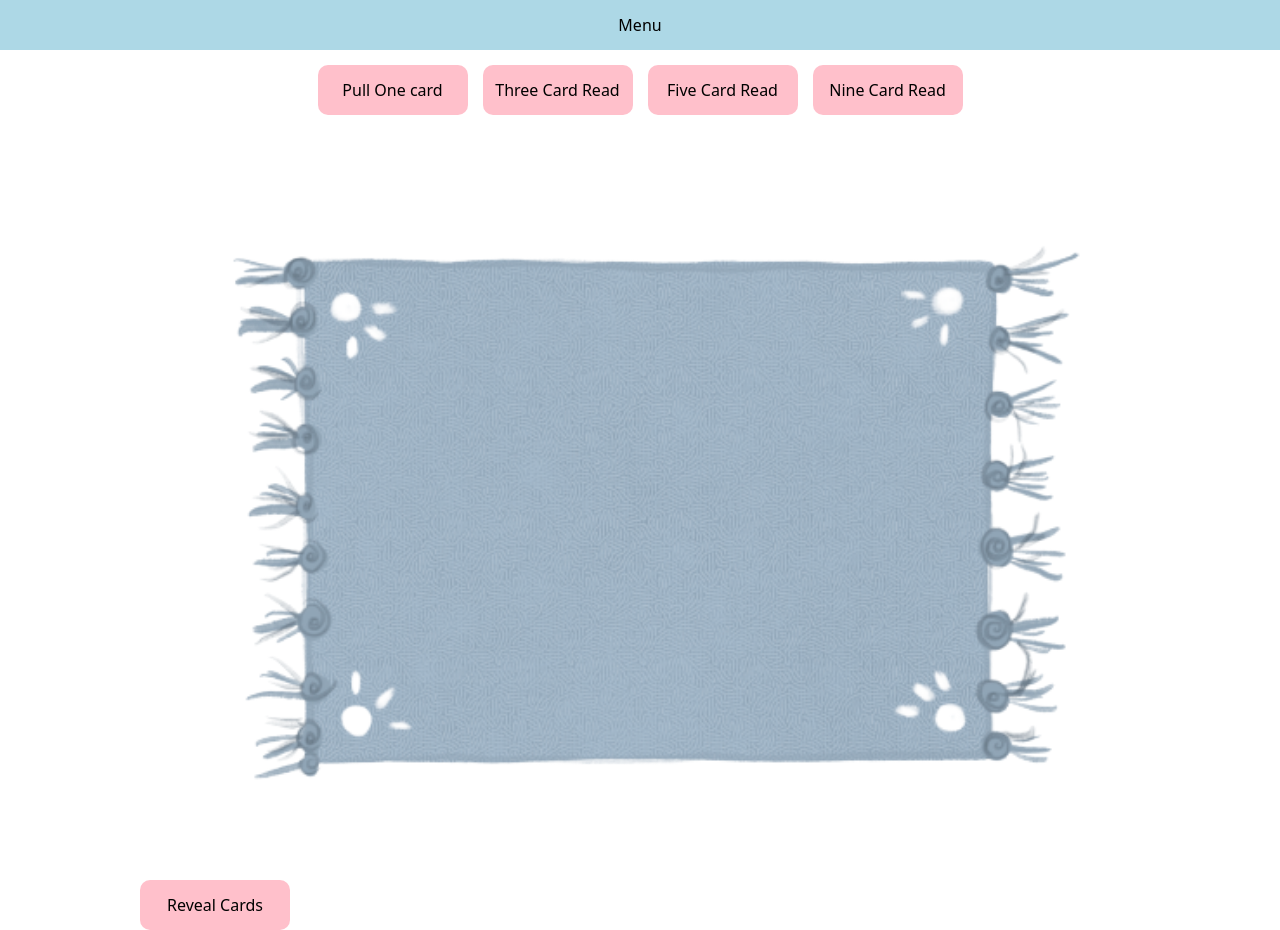
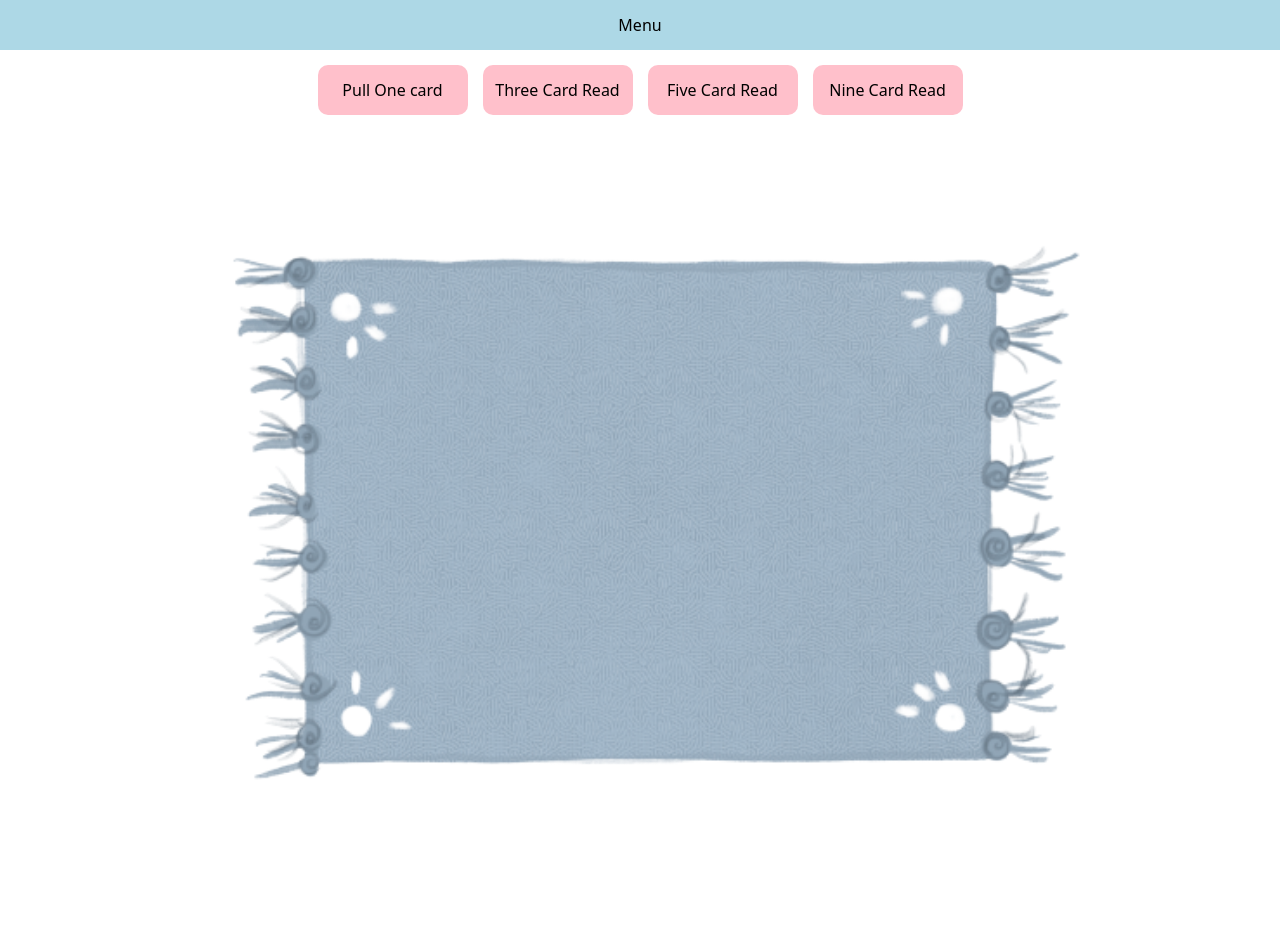
Before and after one commit to madeleine-patience/Considerate-Cat-Tarot-App, a React (Vite) app: page /tarotRead in a window 1280 px wide. After the commit the page ends 880 px from the top, so only its background shows below. Built offline with nearby package versions, Linux system fonts and the light colour scheme.

Commit message:
Got of UUIDs on one page, fixed tarotread bugs, positioned some buttons, and went on a rescue mission to save EDDIE! (Spoiler alert, we saved him).

```diff
--- a/src/components/TarotCardDetails.tsx
+++ b/src/components/TarotCardDetails.tsx
@@ -52,11 +52,11 @@ const MainContent = styled("div")({
 function TarotCard({ data }: TarotCardProps) {
   const [showCatInfo, selectedCatId, handleShowCatInfo] = useDisplayCatInfo();
 
-  function catLookup(image: string) {
+  function catLookup(image: string[]) {
     const findTheCat = catData.cats.find((cat) => cat.image === image);
     handleShowCatInfo(findTheCat);
   }
-
+  console.log(data);
   return (
     <ModalContainer>
       {!showCatInfo && (
@@ -74,8 +74,12 @@ function TarotCard({ data }: TarotCardProps) {
                 {data.catImage && <p>Cats Present: </p>}
                 <CatContainer>
                   {data.catImage &&
-                    data.catImage.map((image: string) => (
-                      <CatButton image={image} catLookup={catLookup} />
+                    data.catImage.map((image: string, index: number) => (
+                      <CatButton
+                        image={image}
+                        catLookup={catLookup}
+                        key={image + index}
+                      />
                     ))}
                 </CatContainer>
               </div>
--- a/src/data/tarotCardData.ts
+++ b/src/data/tarotCardData.ts
@@ -294,7 +294,6 @@ const tarotDeck = {
       suit: "Cups",
       imageFileName: "/artwork/25.jpg",
       catImage: ["/Cats/Cole.jpg", "/Cats/Elmer.jpg"],
-
     },
     {
       id: 26,
@@ -408,7 +407,7 @@ const tarotDeck = {
       imageFileName: "/artwork/36.jpg",
       suit: "Cups",
 
-      catImage: "/Cats/Eddie.jpg",
+      catImage: ["/Cats/Eddie.jpg"],
     },
     {
       id: 37,
@@ -429,7 +428,7 @@ const tarotDeck = {
       imageFileName: "/artwork/38.jpg",
       suit: "Pentacles",
 
-      catImage: ["/Cats/Doogie.jpg", "/Cats/Chloe.jpg" ],
+      catImage: ["/Cats/Doogie.jpg", "/Cats/Chloe.jpg"],
     },
     {
       id: 39,
--- a/src/hooks/displayTarotInfo.tsx
+++ b/src/hooks/displayTarotInfo.tsx
@@ -5,11 +5,12 @@ function useDisplayTarotInfo(cardNumber: number) {
   const [showHide, setShowHide] = React.useState(false);
 
   function setTarotInfo(cardNumber: number) {
+    console.log("hello chat");
     setShowHide(!showHide);
     setShowNumber(cardNumber);
   }
 
-  return [showNumber, showHide, setTarotInfo] as const;
+  return [showNumber, showHide, setTarotInfo, setShowHide] as const;
 }
 
 export default useDisplayTarotInfo;
--- a/src/pages/TarotRead.tsx
+++ b/src/pages/TarotRead.tsx
@@ -7,7 +7,6 @@ import TarotFront from "../components/TarotCard";
 import { useNavigate } from "react-router-dom";
 import useDisplayTarotInfo from "../hooks/displayTarotInfo";
 import Menu from "../components/Menu";
-import { v4 as uuidv4 } from "uuid";
 import { styled } from "@mui/system";
 
 const ButtonContainer = styled("div")(({ theme }) => ({
@@ -58,8 +57,9 @@ const DialogContent = styled("div")(({ theme }) => ({
 function TarotRead() {
   const navigate = useNavigate();
   const [randomTarotNumbers, setRandomTarotNumbers] = useState<number[]>([]);
-  let [showTarotInfo, setShowTarotInfo] = useState(false);
-  const [showNumber, showHide, setTarotInfo] = useDisplayTarotInfo(0);
+  const [showTarotInfo, setShowTarotInfo] = useState(false);
+  const [showNumber, showHide, setTarotInfo, setShowHide] =
+    useDisplayTarotInfo(0);
   const [lengthOfTarotRead, setLengthOfTarotRead] = useState(0);
 
   interface RenderedStyle {
@@ -99,35 +99,40 @@ function TarotRead() {
   // Function that shows the card clicked by taking in the card number and updating state of setShowNumber2
   function revealTarotInformation(cardNumber: number) {
     setTarotInfo(cardNumber);
+    setShowHide(true);
   }
 
   // a function to pull the right about of cards but only display them cardback face up.
-
   const cardsNotRevealed = randomTarotNumbers.map((tarotFront, index) => {
     return (
       <TarotFront
         style={{ width: "100%" }}
-        key={uuidv4()}
+        key={tarotFront.toString()}
         onClick={() => revealTarotInformation(data.tarotDeck[tarotFront].id)}
         imageSrc={data.tarotDeck[0].imageFileName}
       />
     );
   });
 
-  function updateStatOfCard(newNum: number) {
+  function updateStateOfCard(newNum: number) {
     setShowTarotInfo(true);
     revealTarotInformation(newNum);
   }
 
   const cardsRevealed = randomTarotNumbers.map((tarotFront) => {
+    console.log(tarotFront);
     return (
       <TarotFront
-        key={uuidv4()}
+        key={data.tarotDeck[tarotFront].id + "-cardsRevealed"}
         imageSrc={data.tarotDeck[tarotFront].imageFileName}
-        onClick={() => updateStatOfCard(showNumber)}
+        onClick={() => updateStateOfCard(tarotFront)}
       />
     );
   });
+
+  const clearMyTarotRead = () => {
+    setRandomTarotNumbers([]);
+  };
 
   const buttonInfo = [
     { buttonname: "Pull One card", cardreadLength: 1 },
@@ -138,7 +143,7 @@ function TarotRead() {
   const tarotReadButtons = buttonInfo.map((cardRead) => {
     return (
       <Button
-        key={cardRead.buttonname}
+        key={cardRead.cardreadLength}
         buttonName={cardRead.buttonname}
         onClick={() => {
           getCards(cardRead.cardreadLength);
@@ -146,7 +151,6 @@ function TarotRead() {
       ></Button>
     );
   });
-  console.log(showHide);
   return (
     <>
       <Menu />
@@ -156,7 +160,7 @@ function TarotRead() {
           <DialogContent>
             <Button
               buttonName="X"
-              onClick={() => setShowTarotInfo(true)}
+              onClick={() => setShowTarotInfo(false)}
               style={{
                 borderRadius: "100px",
                 width: "34px",
@@ -188,10 +192,22 @@ function TarotRead() {
           </div>
         )}
         <Matt src="/Art/matt.png"></Matt>
-        <Button
-          buttonName="Reveal Cards"
-          onClick={() => setTarotInfo(showNumber)}
-        ></Button>
+        {showHide ||
+          (randomTarotNumbers[0] && (
+            <Button
+              style={{ margin: "auto" }}
+              buttonName="Reveal Cards"
+              onClick={() => setTarotInfo(showNumber)}
+            ></Button>
+          ))}
+
+        {showHide && randomTarotNumbers[0] && (
+          <Button
+            style={{ margin: "auto" }}
+            buttonName="Refresh My Tarot Read"
+            onClick={() => clearMyTarotRead()}
+          ></Button>
+        )}
       </TarotandMatt>
     </>
   );
```
Also changed, not shown: 1 other file (tests, documents, lock files or other folders).
